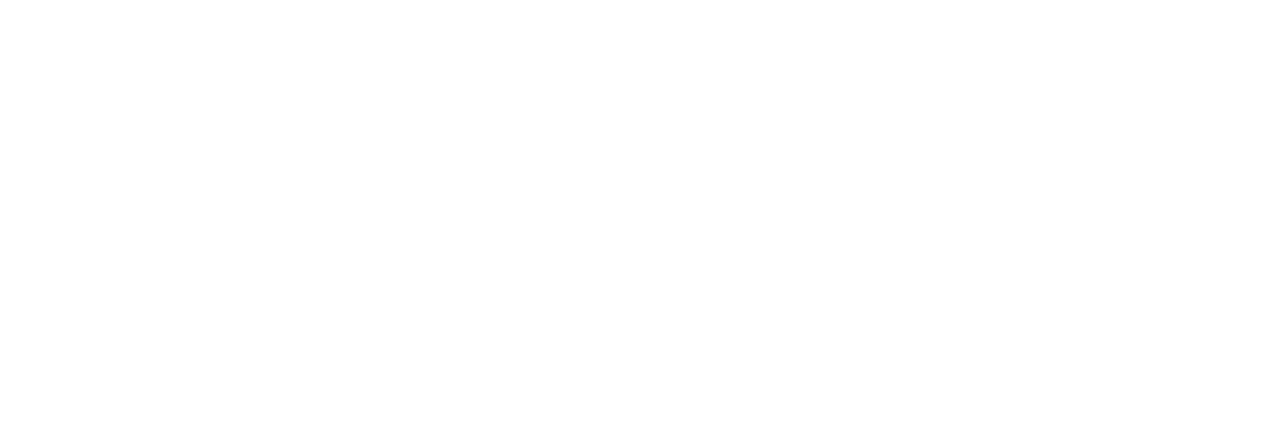
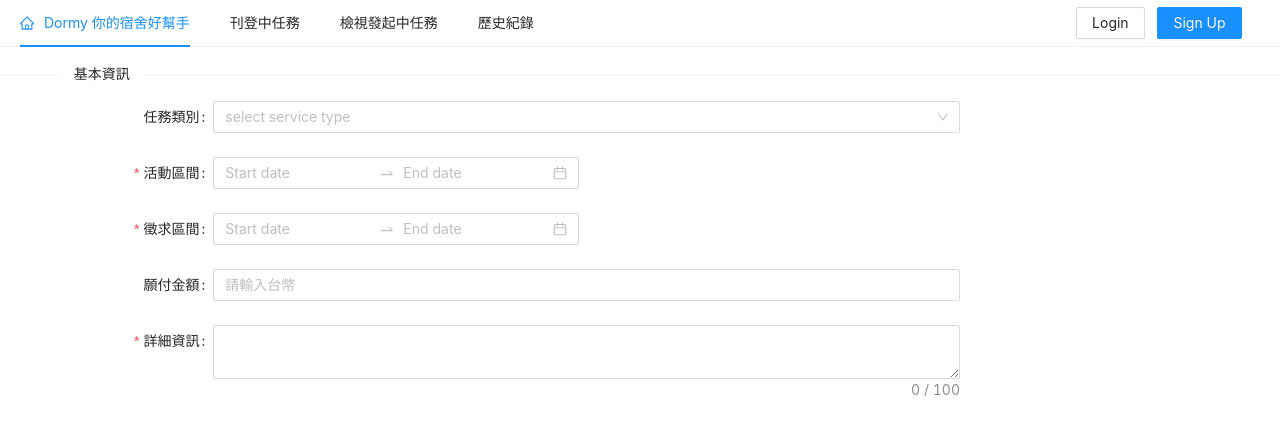
Before and after one commit to Brian-Konr/Dorm-Service-fe, a React (Create React App) app in the folder frontend/: page /addPost in a window 1280 px wide. Shown: the top 436 px of the page. Built offline with nearby package versions, Linux system fonts and the light colour scheme.

Commit message:
[Chen] add post basic schema

```diff
--- a/frontend/src/App.js
+++ b/frontend/src/App.js
@@ -1,17 +1,23 @@
 import { BrowserRouter as Router, Route } from "react-router-dom";
 import Main_Page from './containers/main_page';
+import My_Posting_Page from './containers/my_posting_page';
 import Login_Page from './containers/login_page';
 import SignUp_Page from './containers/signUp_page';
+import Add_Post_Page from './containers/add_post_page';
 import Post_Detail_Page from './containers/post_detail_page';
 import { useState } from 'react'
 
 const App = () => {
+  const [current, setCurrent] = useState('title');
   const [login, setLogin] = useState(false);
   const [name, setName] = useState('');
+
   return (
     <Router>
       <div className="App">
-          <Route path="/" exact component={() => <Main_Page login={login} name={name}/>}/>
+          <Route path="/" exact component={() => <Main_Page login={login} name={name} setCurrent={setCurrent} current={current}/>}/>
+          <Route path="/addPost" exact component={() => <Add_Post_Page login={login} name={name} setCurrent={setCurrent} current={current}/>}/>
+          <Route path="/myPost" component={() => <My_Posting_Page login={login} name={name} setCurrent={setCurrent} current={current}/>}/>
           <Route path="/login" component={() => <Login_Page setLogin={setLogin} setName={setName}/>}/>
           <Route path="/signUp" component={SignUp_Page}/>
           <Route path="/post_detail/:serviceId" component={Post_Detail_Page}/>
--- a/frontend/src/components/login_and_signUp_with_login.js
+++ b/frontend/src/components/login_and_signUp_with_login.js
@@ -1,11 +1,12 @@
 import { Button } from 'antd';
 import { Icon } from '@iconify/react';
+import { Link } from "react-router-dom";
 
 const Login_And_SignUp_With_Login = ({name}) => {
 
     return(
     <>
-        <Button >+ 新增任務</Button>
+        <Button><Link to="/addPost">+ 新增任務</Link></Button>
         <Button type="text"><Icon icon="ci:notification" rotate={2} vFlip={true} /></Button>
         <Button type="text">{name}</Button>
     </>
--- /dev/null
+++ b/frontend/src/containers/add_post_page.js
@@ -0,0 +1,69 @@
+import React from 'react';
+import { Form,Input,Select,DatePicker } from 'antd';
+import { Divider } from 'antd';
+import Navigation from '../containers/navigation';
+
+const { RangePicker } = DatePicker;
+
+const Add_Post_Page = ({login,name,setCurrent,current}) => {
+
+    const rangeConfig = {
+        rules: [
+          {
+            type: 'array',
+            required: true,
+            message: 'Please select time!',
+          },
+        ],
+      };
+
+  return (
+    <>
+      <header>
+          <div><Navigation login={login} name={name} setCurrent={setCurrent} current={current}/></div>
+      </header>
+      <Divider orientation="left" plain>基本資訊</Divider>
+      <Form
+        labelCol={{span: 4}}
+        wrapperCol={{span: 14}}
+        layout="horizontal">
+        <Form.Item label="任務類別："
+            rules={[
+            {
+                required: true,
+                message: 'Please select service type!',
+            },
+        ]}>
+          <Select placeholder="select service type">
+            <Select.Option value="kill_cockroach">打蟑螂</Select.Option>
+            <Select.Option value="heavylifting">物品搬運</Select.Option>
+            <Select.Option value="drive">載人服務</Select.Option>
+            <Select.Option value="host">辦活動</Select.Option>
+          </Select>
+        </Form.Item>
+
+        <Form.Item name="range-picker" label="活動區間" {...rangeConfig}>
+            <RangePicker />
+        </Form.Item>
+
+        <Form.Item name="range-picker" label="徵求區間" {...rangeConfig}>
+            <RangePicker />
+        </Form.Item>
+
+        <Form.Item label="願付金額" >
+          <Input placeholder="請輸入台幣"/>
+        </Form.Item>
+
+        <Form.Item
+            name="詳細資訊"
+            label="詳細資訊"
+            rules={[{ required: true, message: 'Please input Intro' }]}
+        >
+        <Input.TextArea showCount maxLength={100} />
+      </Form.Item>
+      </Form>
+    </>
+  );
+};
+
+export default Add_Post_Page;
--- a/frontend/src/containers/main_page.js
+++ b/frontend/src/containers/main_page.js
@@ -3,11 +3,11 @@ import Service_Filter from '../components/service_filter';
 import Title_Search from '../components/title_search';
 import Post_Table from '../components/post_table';
 
-const Main_Page = ({login,name}) => {
+const Main_Page = ({login,name,setCurrent,current}) => {
     return (
         <div id="root">
           <header>
-              <div><Navigation login={login} name={name}/></div>
+              <div><Navigation login={login} name={name} setCurrent={setCurrent} current={current}/></div>
           </header>
           <div className="filter_and_search">
               <div className="filter"><Service_Filter/></div>
--- /dev/null
+++ b/frontend/src/containers/my_posting_page.js
@@ -0,0 +1,16 @@
+import Navigation from '../containers/navigation';
+import Post_Table from '../components/post_table';
+
+const My_Posting_Page = ({login,name,setCurrent,current}) => {
+    return (
+        <div id="root">
+          <header>
+              <div><Navigation login={login} name={name} setCurrent={setCurrent} current={current}/></div>
+          </header>
+          <div className="post_subTitle">以下為您刊登中的任務列表：</div>
+          <div className="post_table"><Post_Table/></div>
+        </div>
+      );
+}
+
+export default My_Posting_Page;
--- a/frontend/src/containers/navigation.js
+++ b/frontend/src/containers/navigation.js
@@ -6,9 +6,7 @@ import Login_And_SignUp from '../components/login_and_signUp';
 import Login_And_SignUp_With_Login from '../components/login_and_signUp_with_login';
 
 
-const Navigation = ({login,name}) => {
-
-    const [current, setCurrent] = useState('title');
+const Navigation = ({login,name,setCurrent,current}) => {
 
     const handleClick = (e) => {
         // console.log('click ', e);
@@ -26,13 +24,13 @@ const Navigation = ({login,name}) => {
           <Link to="/">刊登中任務</Link>
         </Menu.Item>
         <Menu.Item key="my_post">
-          檢視發起中任務
+          <Link to="/myPost">檢視發起中任務</Link>
         </Menu.Item>
         <Menu.Item key="history">
           歷史紀錄
         </Menu.Item>
       </Menu>
-      <Menu onClick={handleClick} selectedKeys={current} mode="horizontal" className = "right_nav">
+      <Menu mode="horizontal" className = "right_nav">
         <div className="right_nav">
           {login === false ? <Login_And_SignUp/>  : <Login_And_SignUp_With_Login name={name}/>}
         </div>
```
